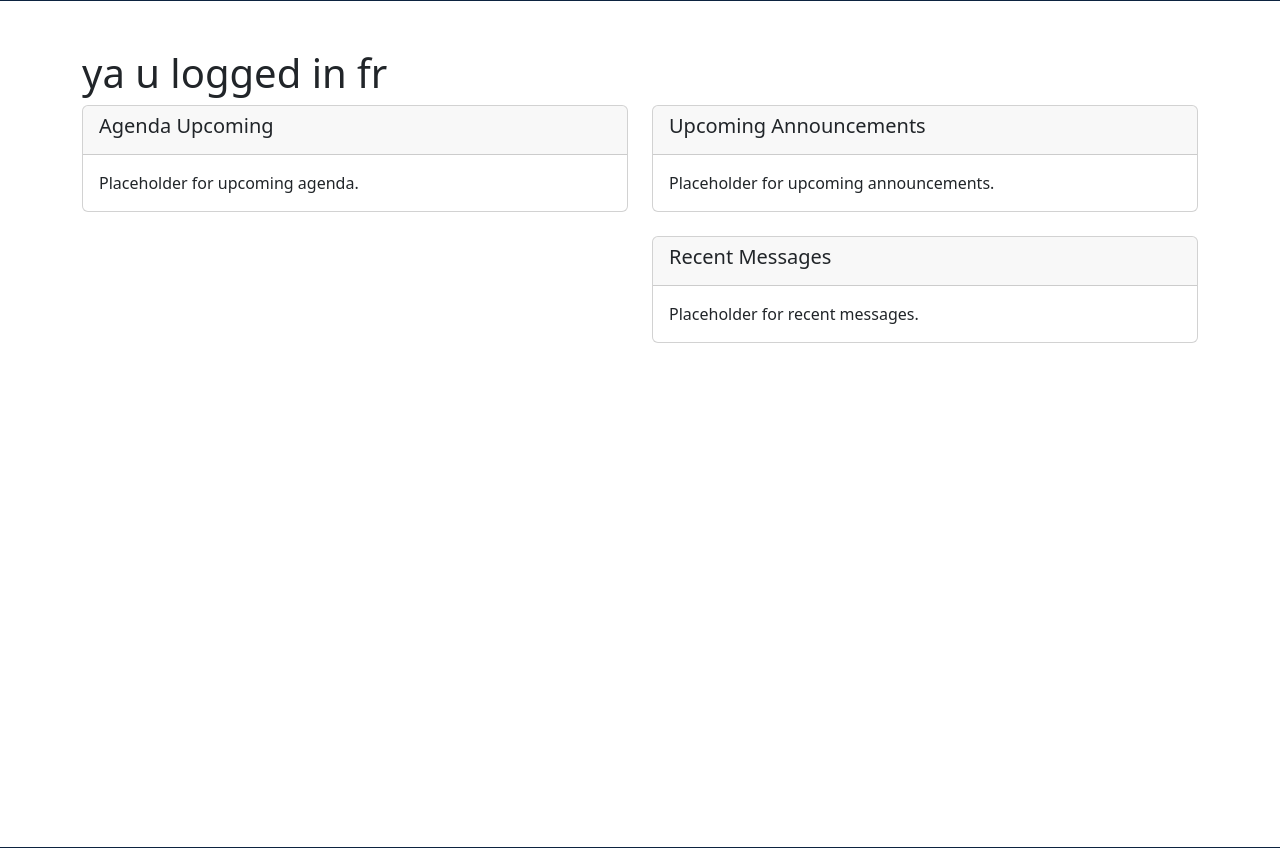
After one commit to coopersully/law_app, a Django app: page /dashboard/ in a window 1280 px wide. The commit adds this page. Shown: the part 175-1023 px from the top of the page. Run offline with Django 4.2, Linux system fonts and the light colour scheme; the visitor is signed in with stand-in values (Sample User, id 1); parts of the project's set-up code (start-up, migrations or seed data) failed here and were passed over; some libraries are stand-ins or nearby versions.

Commit message:
Add dashboard placeholder

```diff
--- a/law_app/settings.py
+++ b/law_app/settings.py
@@ -156,7 +156,7 @@ MEDIA_ROOT = os.path.join(BASE_DIR, 'media/')
 DEFAULT_AUTO_FIELD = 'django.db.models.BigAutoField'
 
 # Account management - redirects
-LOGIN_REDIRECT_URL = 'home'
+LOGIN_REDIRECT_URL = 'dashboard'
 LOGOUT_REDIRECT_URL = 'home'
 
 # Authentication
--- a/law_app/urls.py
+++ b/law_app/urls.py
@@ -27,6 +27,7 @@ urlpatterns = [
 
     # Base Site
     path('', views.home, name='home'),
+    path('dashboard/', views.dashboard, name='dashboard'),
 
     # Accounts
     path('accounts/', include('accounts.urls')),
@@ -36,10 +37,10 @@ urlpatterns = [
     path('', include('directory.urls')),
 
     # Announcements
-    path('', include('announcements.urls')),
+    path('announcements/', include('announcements.urls')),
 
     # Agenda
-    path('', include('agenda.urls')),
+    path('agenda/', include('agenda.urls')),
 
     # Chat
     path('chat/', include('chat.urls'))
--- a/law_app/views.py
+++ b/law_app/views.py
@@ -1,5 +1,11 @@
+from django.contrib.auth.decorators import login_required
 from django.shortcuts import render
 
 
 def home(request):
     return render(request, 'index.html')
+
+
+@login_required
+def dashboard(request):
+    return render(request, 'dashboard.html')
--- a/templates/base.html
+++ b/templates/base.html
@@ -44,6 +44,9 @@
             <ul class="navbar-nav me-auto">
                 <li class="nav-item {% if page_name == 'home' %}active-page{% endif %}">
                     <a class="nav-link" href="{% url 'home' %}">Home</a>
+                </li>
+                <li class="nav-item {% if page_name == 'dashboard' %}active-page{% endif %}">
+                    <a class="nav-link" href="{% url 'dashboard' %}">Dashboard</a>
                 </li>
                 <li class="nav-item {% if page_name == 'directory' %}active-page{% endif %}">
                     <a class="nav-link" href="{% url 'directory' %}">People</a>
--- /dev/null
+++ b/templates/dashboard.html
@@ -0,0 +1,49 @@
+{% extends 'base.html' %}
+{% load static %}
+
+{% block title %}Dashboard{% endblock %}
+
+{% block content %}
+    <div class="container my-5 full-screen-h">
+        <h1>ya u logged in fr</h1>
+        <div class="row">
+            <!-- Left Half: Placeholder for Agenda Upcoming -->
+            <div class="col-lg-6">
+                <div class="card">
+                    <div class="card-header">
+                        <h5>Agenda Upcoming</h5>
+                    </div>
+                    <div class="card-body">
+                        <!-- Your content here -->
+                        <p class="card-text">Placeholder for upcoming agenda.</p>
+                    </div>
+                </div>
+            </div>
+
+            <!-- Right Half: Stacked content blocks -->
+            <div class="col-lg-6">
+                <!-- Upcoming Announcements -->
+                <div class="card mb-4">
+                    <div class="card-header">
+                        <h5>Upcoming Announcements</h5>
+                    </div>
+                    <div class="card-body">
+                        <!-- Your content here -->
+                        <p class="card-text">Placeholder for upcoming announcements.</p>
+                    </div>
+                </div>
+
+                <!-- Recent Messages -->
+                <div class="card">
+                    <div class="card-header">
+                        <h5>Recent Messages</h5>
+                    </div>
+                    <div class="card-body">
+                        <!-- Your content here -->
+                        <p class="card-text">Placeholder for recent messages.</p>
+                    </div>
+                </div>
+            </div>
+        </div>
+    </div>
+{% endblock %}
```
